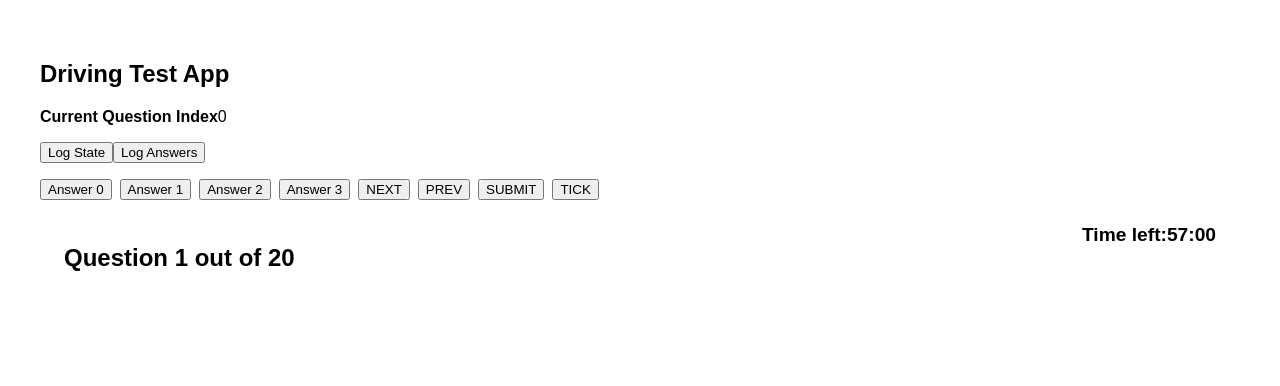
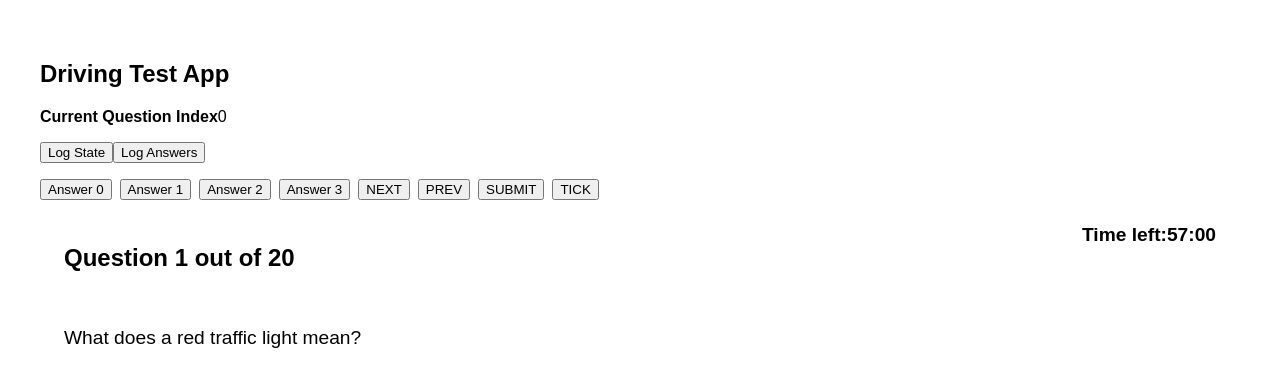
Before and after one commit to IALikhon/Driver-Test, a React (Vite) app: page / in a window 1280 px wide. Shown: the top 386 px of the page. Built offline with nearby package versions, Linux system fonts and the light colour scheme.

Commit message:
Questions view done

```diff
--- a/src/Components/MediaDisplay.jsx
+++ b/src/Components/MediaDisplay.jsx
@@ -0,0 +1,5 @@
+const MediaDisplay = () => {
+  return <div></div>;
+};
+
+export default MediaDisplay;
--- a/src/Components/QuestionText.jsx
+++ b/src/Components/QuestionText.jsx
@@ -0,0 +1,14 @@
+const QuestionText = ({ text, as ="p" }) => {
+    const Tag = as;
+
+  return (
+  <Tag
+    style={{
+        fontSize: "1.2rem",
+        marginBottom: "1rem" }}
+    >
+    {text}
+    </Tag>)
+};
+
+export default QuestionText;
--- a/src/Components/QuestionView.jsx
+++ b/src/Components/QuestionView.jsx
@@ -1,4 +1,5 @@
 import QuestionHeader from "./QuestionHeader";
+import QuestionText from "./QuestionText";
 import Card from "./ui/Card";
 
 const QuestionView = ({
@@ -11,14 +12,22 @@
   dispatch,
 }) => {
   return (
-  <Card>
-    <QuestionHeader
-    currentQuestion = {currentQuestion}
-    totalQuestion = {totalQuestion}
-    timeLeft = {timeLeft}
-    />
-  </Card>
-);
+    <Card>
+      <QuestionHeader
+        currentQuestion={currentQuestion}
+        totalQuestion={totalQuestion}
+        timeLeft={timeLeft}
+      />
+
+      <div style={{ display: "flex", gap: "1rem", flexDirection: "row" }}>
+        <div style={{flex: 1}}>
+          <QuestionText
+            text={q.question}
+          />
+        </div>
+      </div>
+    </Card>
+  );
 };
 
 export default QuestionView;
```
Also changed, not shown: src/Components/AnswerOptions.jsx (+9 -0 lines), src/Components/NavigationControls.jsx (+9 -0 lines).
